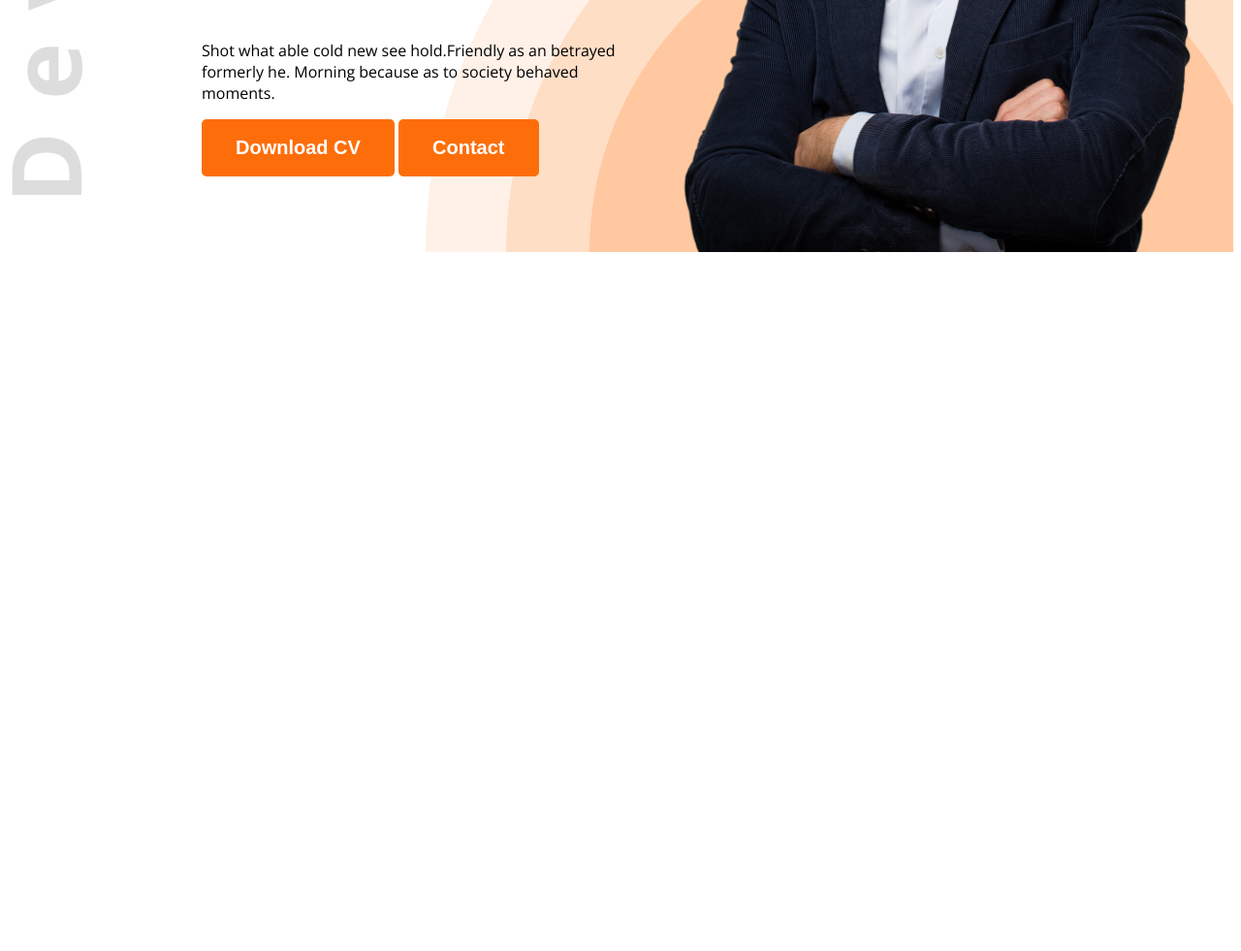
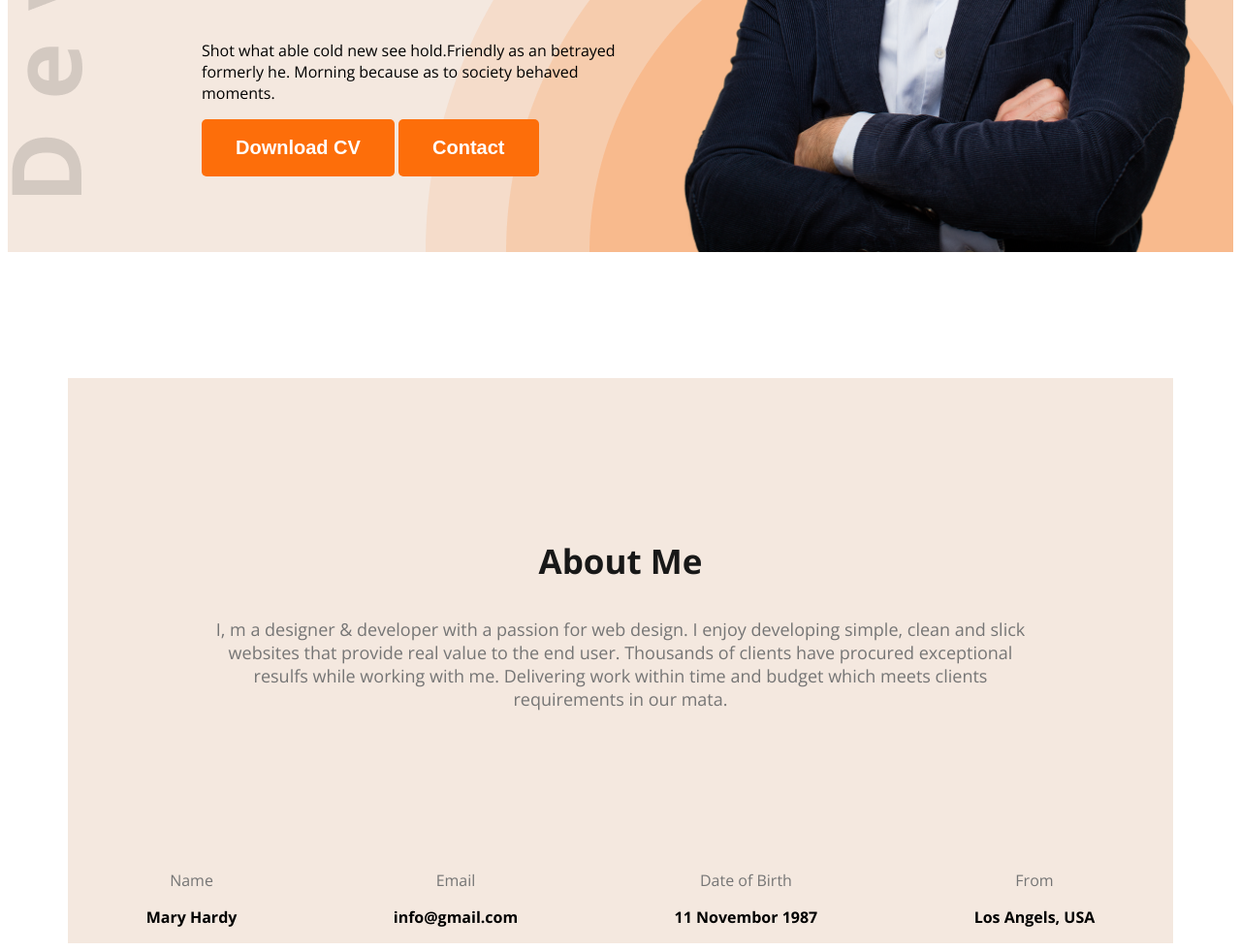
Before and after one commit to wahidul0468/web-developer-portfolio, a plain HTML site: page index.html in a window 1280 px wide. Shown: the part 570-1551 px from the top of the page at 97% size. Before the commit the page ends 838 px from the top, so only its background shows below. Drawn offline with nearby package versions, Linux system fonts and the light colour scheme.

Commit message:
added about me

```diff
--- a/index.html
+++ b/index.html
@@ -13,7 +13,7 @@
 </head>
 
 <body class="open-sans-normal">
-    <header class="header">
+    <header class="header secondary-bg">
         <nav>
             <h3 class="nav-title">Ma<span class="text-primary">r</span>y</h3>
             <ul>
@@ -37,6 +37,31 @@
 
     </header>
     <main>
+        <div class="secondary-bg">
+            <section class="about">
+            <h3 class="section-title">About Me</h3>
+            <p class="section-description">I, m a designer & developer with a passion for web design. I enjoy developing simple, clean and slick websites that provide real value to the end user. Thousands of clients have procured exceptional resulfs while working with me. Delivering work within time and budget which meets clients requirements in our mata.</p>
+            </section>
+           <div class="about-items">
+             <div class="about-item">
+                <p class="item-title">Name</p>
+                <p class="item-description">Mary Hardy</p>
+             </div>
+             <div class="about-item">
+                <p class="item-title">Email</p>
+                <p class="item-description">info@gmail.com</p>
+             </div>
+             <div class="about-item">
+                <p class="item-title">Date of Birth</p>
+                <p class="item-description">11 Novembor 1987</p>
+             </div>
+             <div class="about-item">
+                <p class="item-title">From</p>
+                <p class="item-description">Los Angels, USA</p>
+             </div>
+           </div>
+
+        </div>
 
     </main>
     <footer>
--- a/styles/portfolio.css
+++ b/styles/portfolio.css
@@ -15,8 +15,20 @@
 /* shared style */
 .text-primary{
     color: #FD6E0A;
+
 }
-
+.section-title{
+    font-size: 35px;
+    font-weight: bold;
+    color: #181818;
+}
+.section-description{
+    font-size: 18px;
+    color: #757575;
+}
+.secondary-bg{
+    background-color: #f3e6dce9;
+}
 /* nav styles */
 nav{
     display: flex;
@@ -73,3 +85,29 @@ nav li a{
 .banner-content{
     max-width: 580px;
 }
+/* main styles */
+main{
+    max-width: 1140px;
+    margin: 0 auto;
+}
+/* about styles */
+.about{
+    border-radius: 10px;
+    padding: 130px 150px;
+    text-align: center;
+    margin-top: 130px;
+}
+.item-description{
+    font-weight:700 ;
+}
+
+.about-items{
+    display: flex;
+    justify-content: space-around;
+}
+.about-item{
+    text-align: center;
+
+}.item-title{
+    color:#757575;
+}
```
